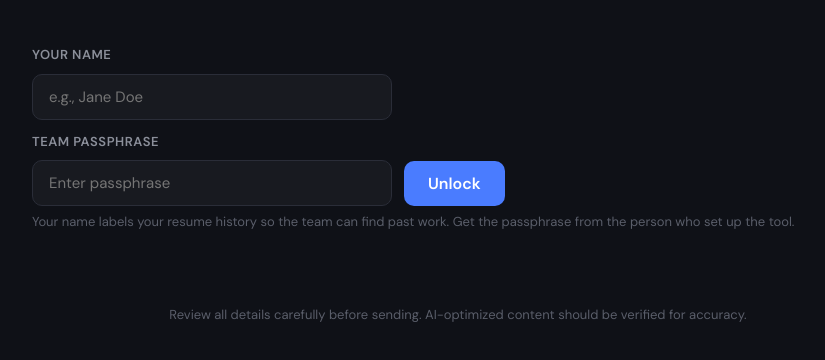
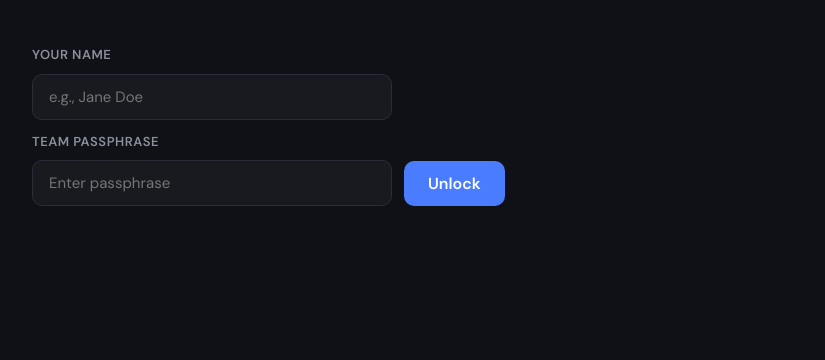
Before and after one commit to bdevz/resumex, a website: page frontend/index.html in a window 1280 px wide. Shown: the part 118-478 px from the top of the page, without its empty margins (182-1007 px from the left). Drawn offline with nearby package versions, Linux system fonts and the light colour scheme.

Commit message:
Remove auth hint and footer disclaimer text from UI

```diff
--- a/frontend/index.html
+++ b/frontend/index.html
@@ -853,7 +853,6 @@
           <input type="password" id="passphrase" placeholder="Enter passphrase" autocomplete="off">
           <button class="btn-primary" onclick="authenticate()" style="padding: 12px 24px;">Unlock</button>
         </div>
-        <p class="field-hint">Your name labels your resume history so the team can find past work. Get the passphrase from the person who set up the tool.</p>
       </div>
       <div id="auth-ok" class="auth-status ok" style="display:none;">
         <span id="auth-ok-name">Unlocked</span>
@@ -1147,9 +1146,6 @@
       </div>
     </div>
 
-    <div class="footer" id="footer-text">
-      Review all details carefully before sending. AI-optimized content should be verified for accuracy.
-    </div>
   </div>
 
   <script>
```
